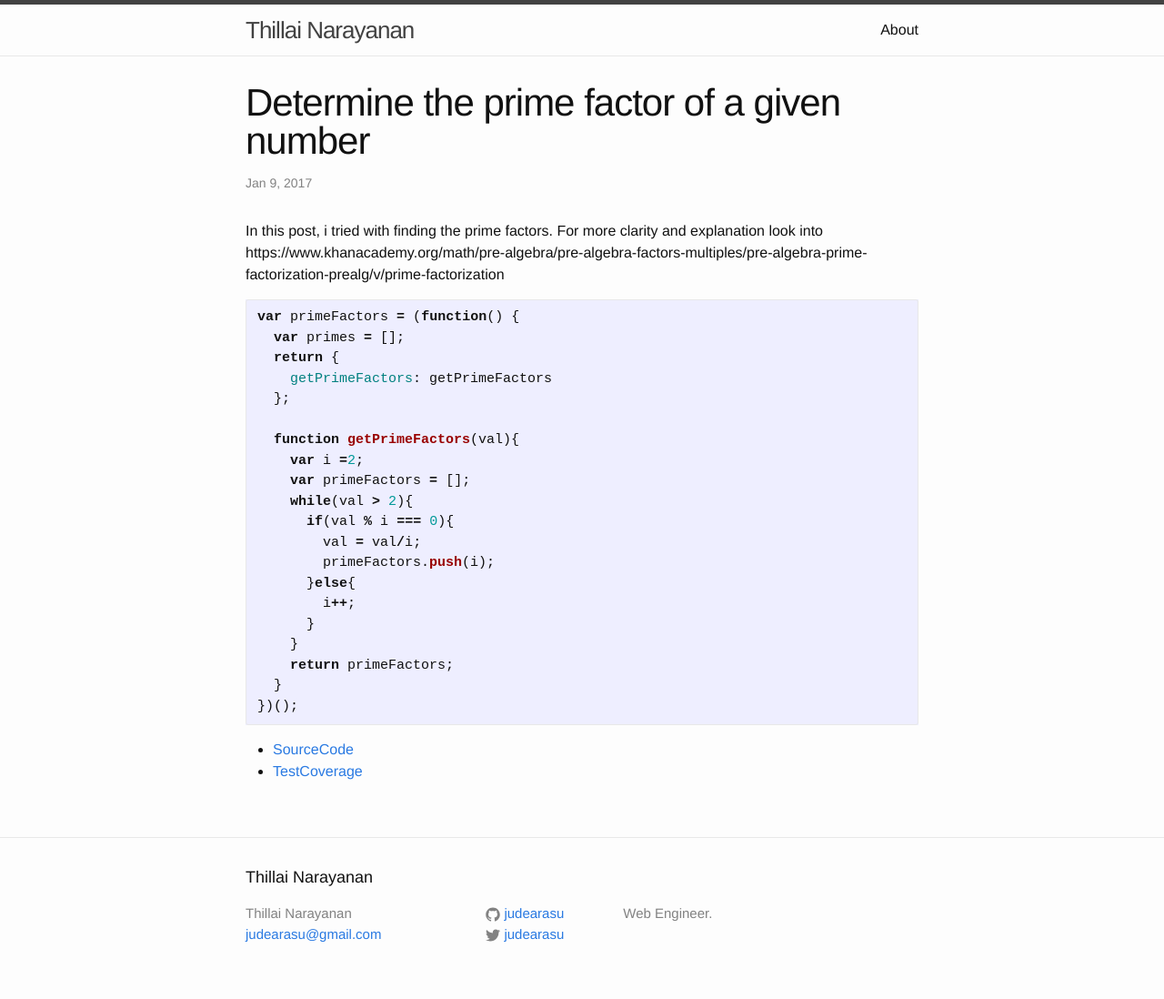
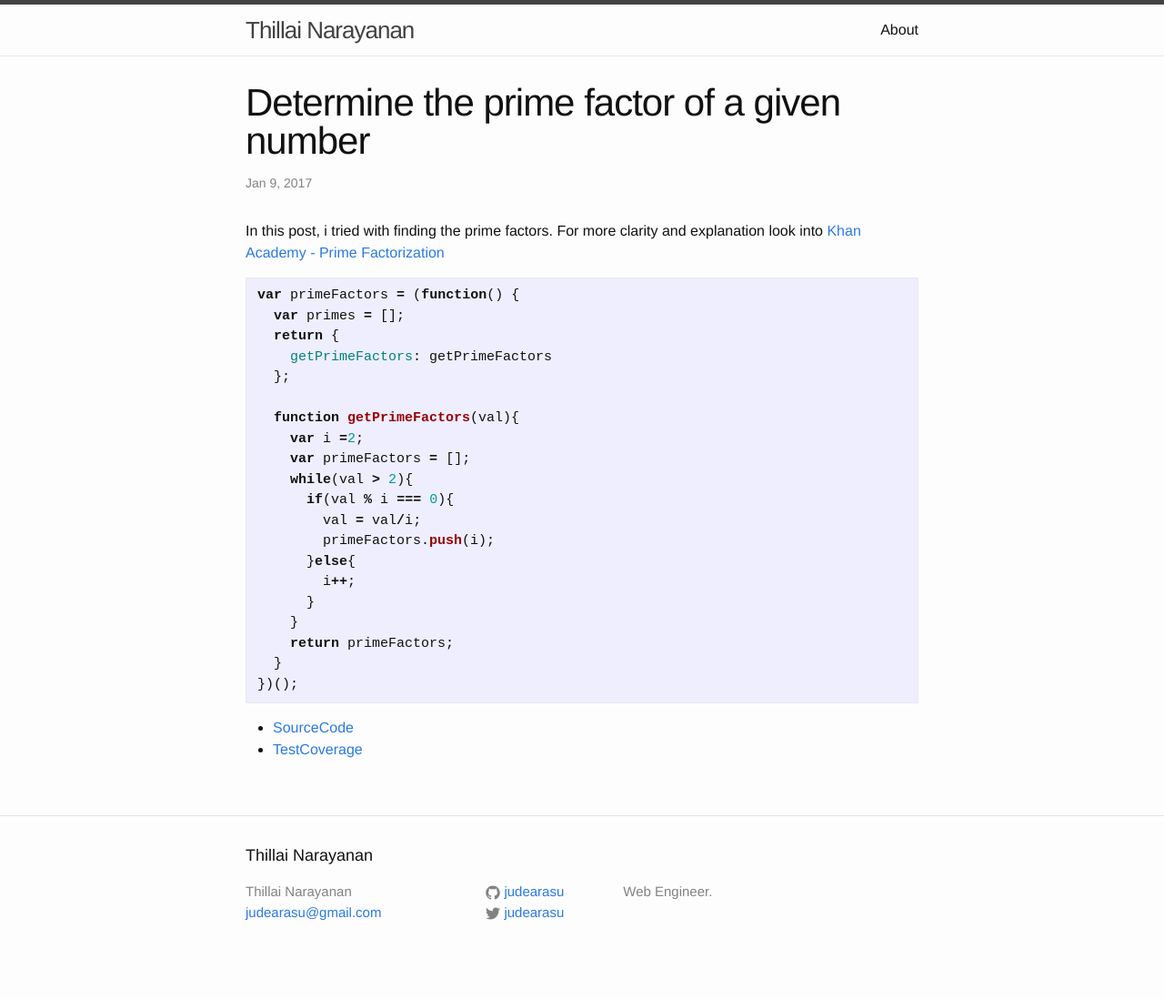
Before and after one commit to judearasu/blog, a Jekyll site: the page built from _posts/2017-01-08-prime-factor.markdown, in a window 1280 px wide. Shown: the whole page at 91% size. Built offline with Jekyll 4.4.1, drawn with Linux system fonts in a browser that asks for light colours; after the commit the page ends 1074 px from its top, so only the background shows below that.

Commit message:
link updated

````diff
--- a/_posts/2017-01-08-prime-factor.markdown
+++ b/_posts/2017-01-08-prime-factor.markdown
@@ -5,7 +5,7 @@ date:   2017-01-08 22:01:56 -0400
 categories: dsa
 ---
 In this post, i tried with finding the prime factors.
-For more clarity and explanation look into https://www.khanacademy.org/math/pre-algebra/pre-algebra-factors-multiples/pre-algebra-prime-factorization-prealg/v/prime-factorization
+For more clarity and explanation look into [Khan Academy - Prime Factorization](https://www.khanacademy.org/math/pre-algebra/pre-algebra-factors-multiples/pre-algebra-prime-factorization-prealg/v/prime-factorization)
 
 ```javascript
 var primeFactors = (function() {
````
